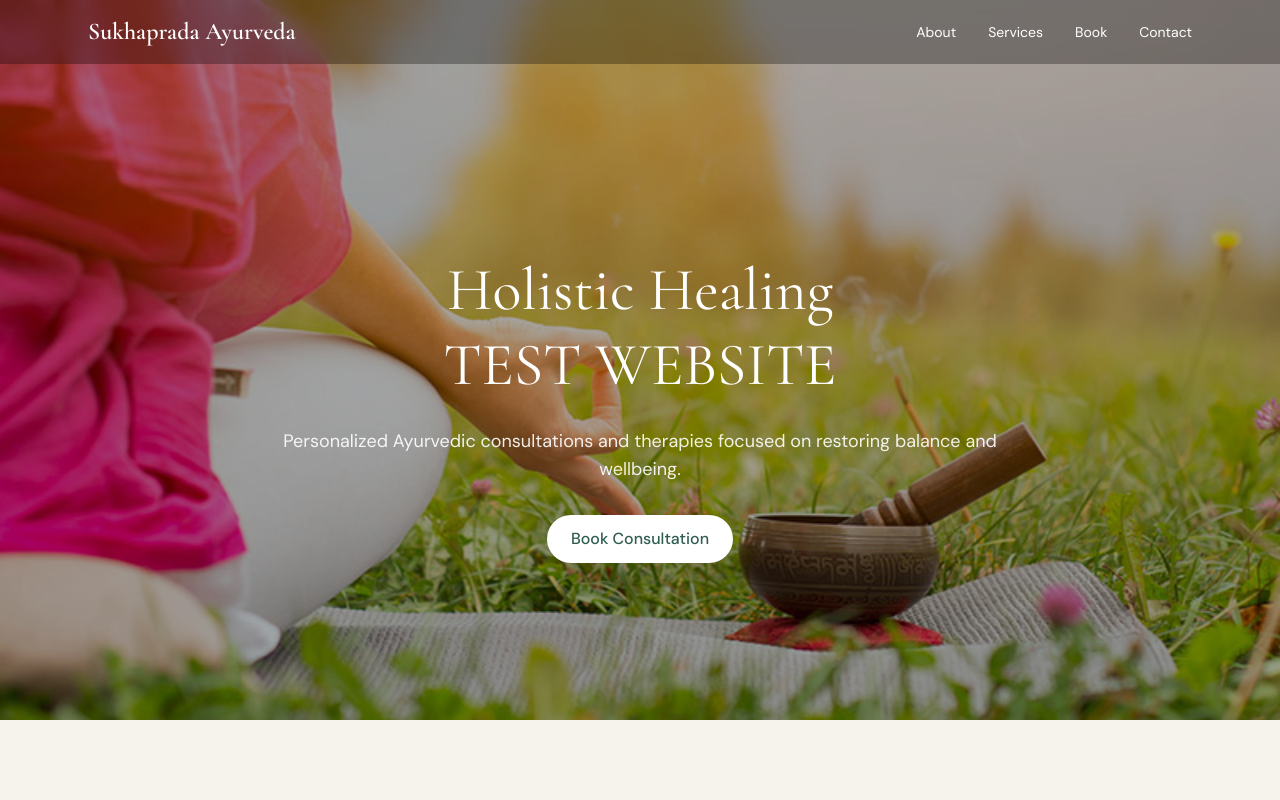
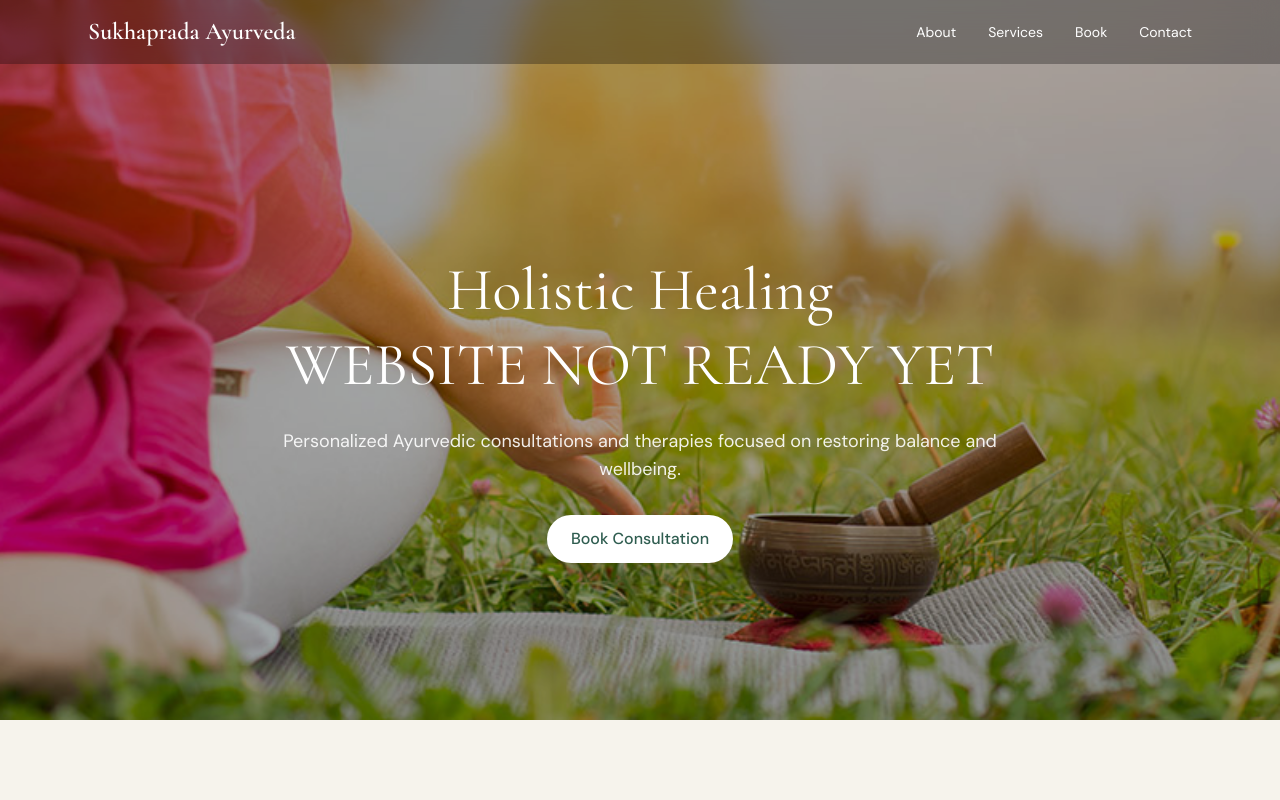
Before and after one commit to vardhantandle1207/sukhaprada-ayurveda, a Next.js app: page / in a window 1280 px wide. Shown: the top 800 px of the page. Built offline with nearby package versions, Linux system fonts and the light colour scheme.

Commit message:
deployment test change

```diff
--- a/components/Hero.tsx
+++ b/components/Hero.tsx
@@ -14,7 +14,7 @@ export default function Hero() {
         <h1 className="text-4xl md:text-6xl mb-6 leading-tight">
           Holistic Healing
           <br />
-          TEST WEBSITE
+           WEBSITE NOT READY YET
         </h1>
 
         <p className="text-lg opacity-90">
```
